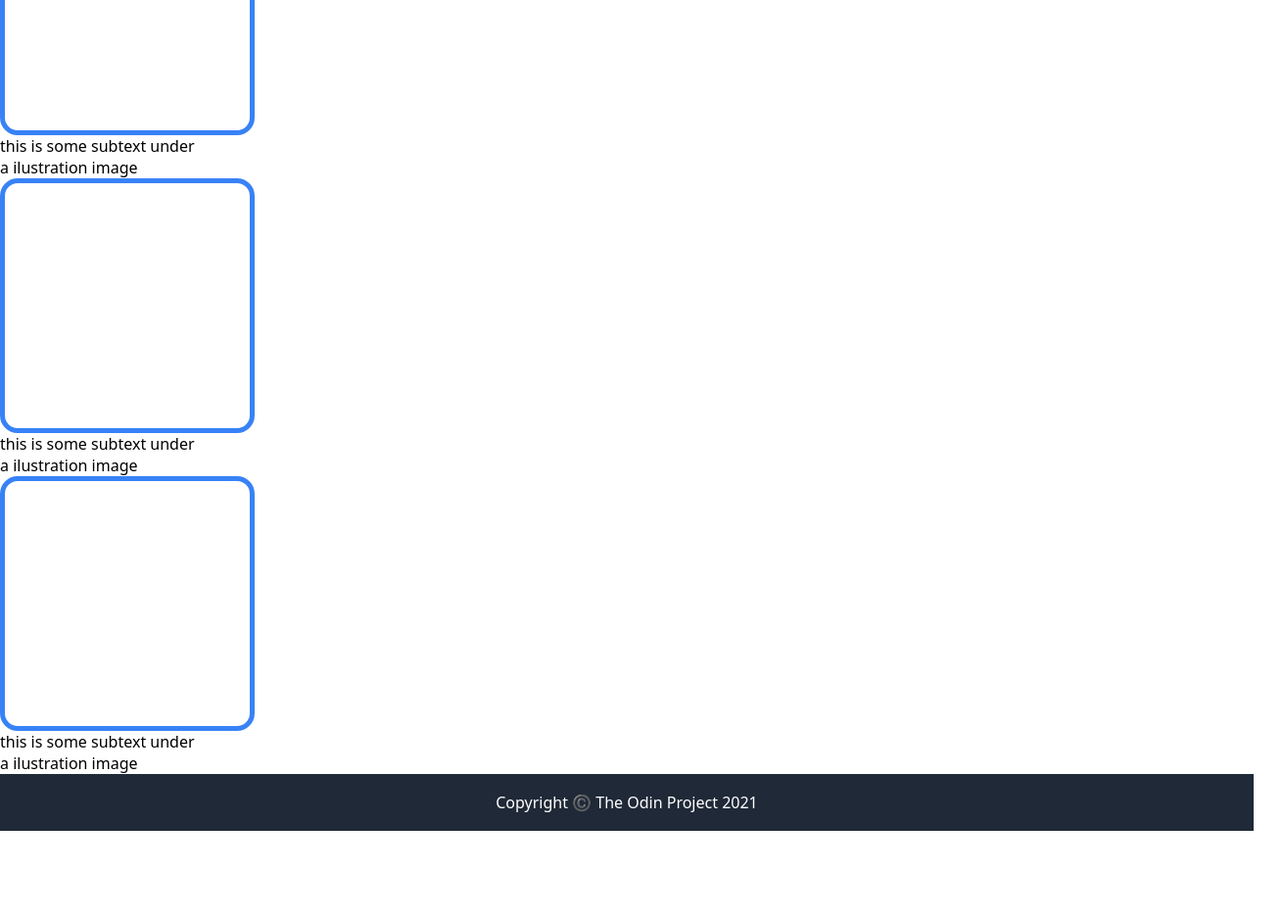
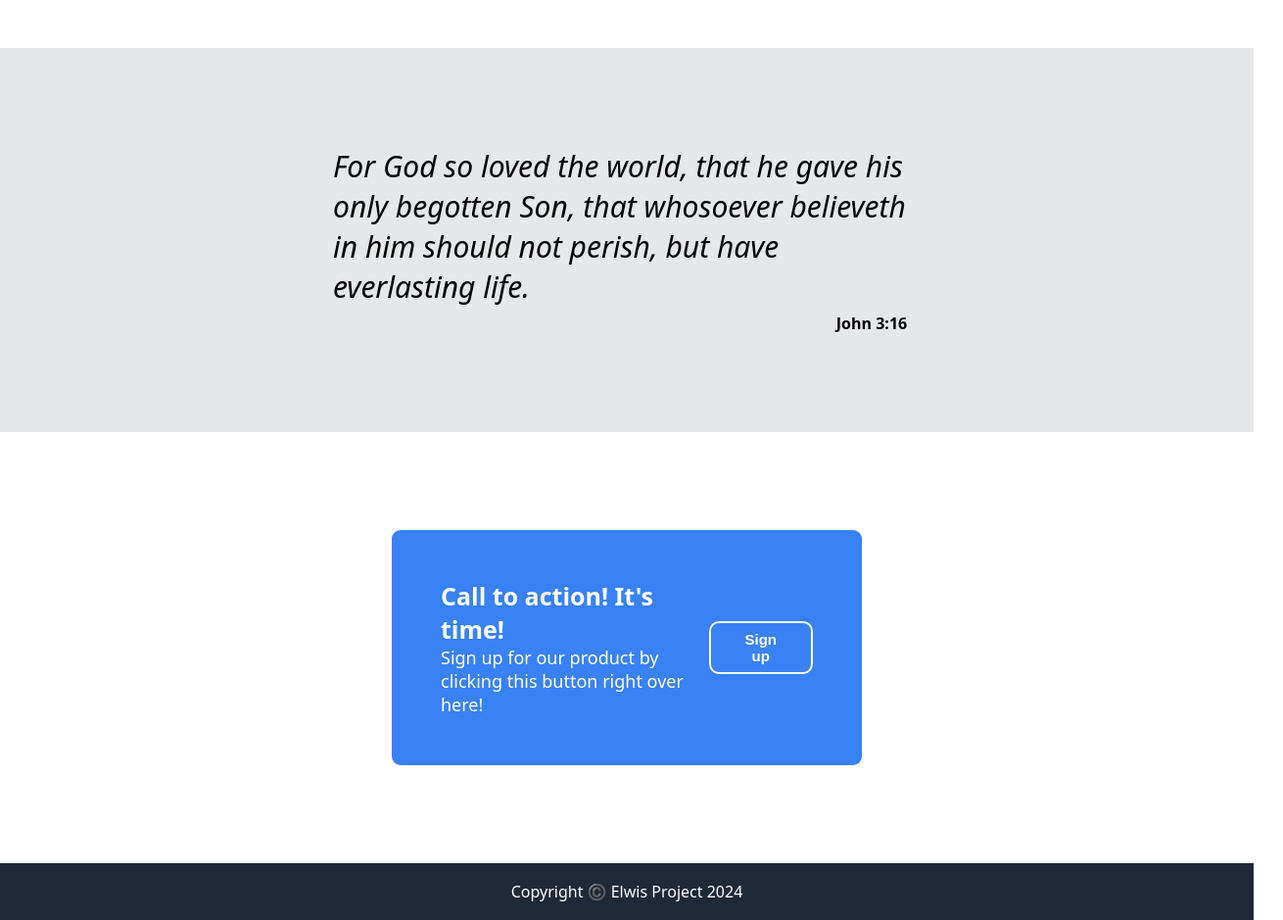
Before and after one commit to Elwis-hub/Landing-Page-Project, a plain HTML site: page index.html in a window 1280 px wide. Shown: the part 1500-2439 px from the top of the page at 98% size, 1310 px wide, since content can reach past the window. Before the commit the page ends 2348 px from the top, so only its background shows below. Drawn offline with Linux system fonts and the light colour scheme.

Commit message:
Finish website

```diff
--- a/index.html
+++ b/index.html
@@ -7,6 +7,7 @@
     <link rel="stylesheet" href="style.css">
 </head>
 <body>
+      <!-- Header section -->
       <div class="header">
         <div class="header-logo">Header Logo</div>
         <div class="header-link">
@@ -26,6 +27,7 @@
          </div>
       </div>
 
+      <!-- Some randon information section   -->
       <div class="information">
         Some randon information.
       </div>
@@ -49,8 +51,24 @@
         </div>
       </div>
 
+      <!-- Verse section  -->
+      <div class="Verse">
+        <div class="Verse-text">For God so loved the world, that he gave his only begotten Son, that whosoever believeth in him should not perish, but have everlasting life.</div>
+        <div class="Verse-book">John 3:16</div>
+      </div>
+
+      <!-- Call to action -->
+      <div class="call">
+        <div class="call-text-1">
+          Call to action! It's time!
+          <p id="call-text-2">Sign up for our product by clicking this button right over here!</p>
+        </div>
+        <button id="button-2">Sign up</button>
+      </div>
+
+      <!-- Footer section -->
       <div class="footer">
-        Copyright ©️ The Odin Project 2021
+        Copyright ©️ Elwis Project 2024
       </div>
 </body>
 </html>
--- a/style.css
+++ b/style.css
@@ -12,7 +12,7 @@ padding: 0;
     align-items: center;
     justify-content: space-between;
     padding: 16px;
-
+    flex-shrink: 0;
 }
 .header-logo {
  display: flex;
@@ -37,7 +37,7 @@ padding: 0;
     color: white;
     padding-left: 400px;
     padding-right: 400px;
-    flex-shrink: 0;
+
 
 }
 .container1 {
@@ -46,6 +46,7 @@ padding: 0;
 
 }
 
+/* This website is awesome */
 #TWA {
     font-size: 48px;
     font-weight: 900;
@@ -62,25 +63,93 @@ padding: 0;
 
 }
 
-.contaiberB {
+.containerB {
     display: flex;
     justify-content: center;
-
-
-
+    gap: 160px;
+    padding: 18px;
+    padding-bottom: 140px;
 }
 
 .box {
     border: solid #3882f6 5px;
-    height: 250px;
-    width: 250px;
-    border-radius: 18px;
+    height: 220px;
+    width: 220px;
+    border-radius: 20px;
+}
+
+.text {
+    display: flex;
+    justify-content: center;
+    align-items: center;
+    text-align: center;
+    padding-left: 20px;
+    padding-top: 15px;
+    font-size: 18px;
+    color:#1f2937;
 }
 
 .itens {
   max-width: 200px;
 }
 
+/* Verse section */
+.Verse {
+    background-color: #e5e7eb;
+     padding: 100px;
+    display: flex;
+    justify-content: center;
+    align-items: center;
+    flex-direction: column;
+}
+
+.Verse-text {
+    font-size: 30px;
+    font-weight: 100;
+    font-style: italic;
+    height: 170px;
+    width: 600px;
+}
+
+.Verse-book {
+
+    display: flex;
+    justify-content: center;
+    padding-left: 500px;
+    font-weight: 900;
+
+}
+
+/* Call to action */
+.call {
+    display: flex;
+    justify-content: space-around;
+    align-items: center;
+    background-color: #3882f6;
+    padding: 50px;
+    margin: 100px 400px;
+    border-radius: 9px;
+}
+
+.call-text-1 {
+    color: white;
+    font-size: 25px;
+    font-weight: 900;
+}
+
+#call-text-2 {
+    font-size: 18px;
+    font-weight: 100;
+    margin: 0;
+}
+
+#button-2 {
+   border: solid white;
+   border-radius: 10px;
+   border-width: 2px;
+}
+
+/* Footer Section */
 .footer {
     display: flex;
     justify-content: center;
@@ -97,8 +166,8 @@ a {
 }
 
 img {
-    width: 600px;
-    height: 360px;
+    width: 500px;
+    height: 260px;
 }
 
 button {
```
Also changed, not shown: 1 other file.
